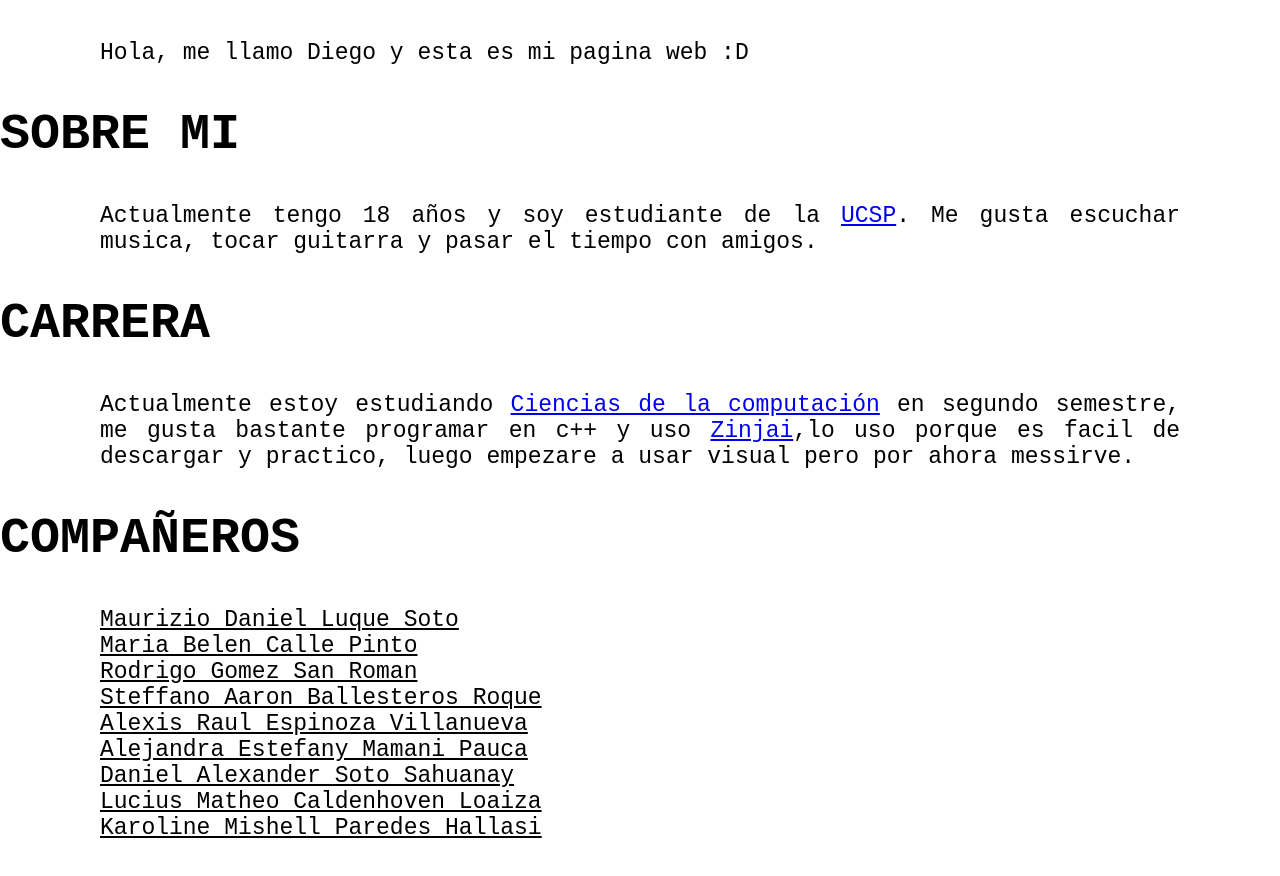
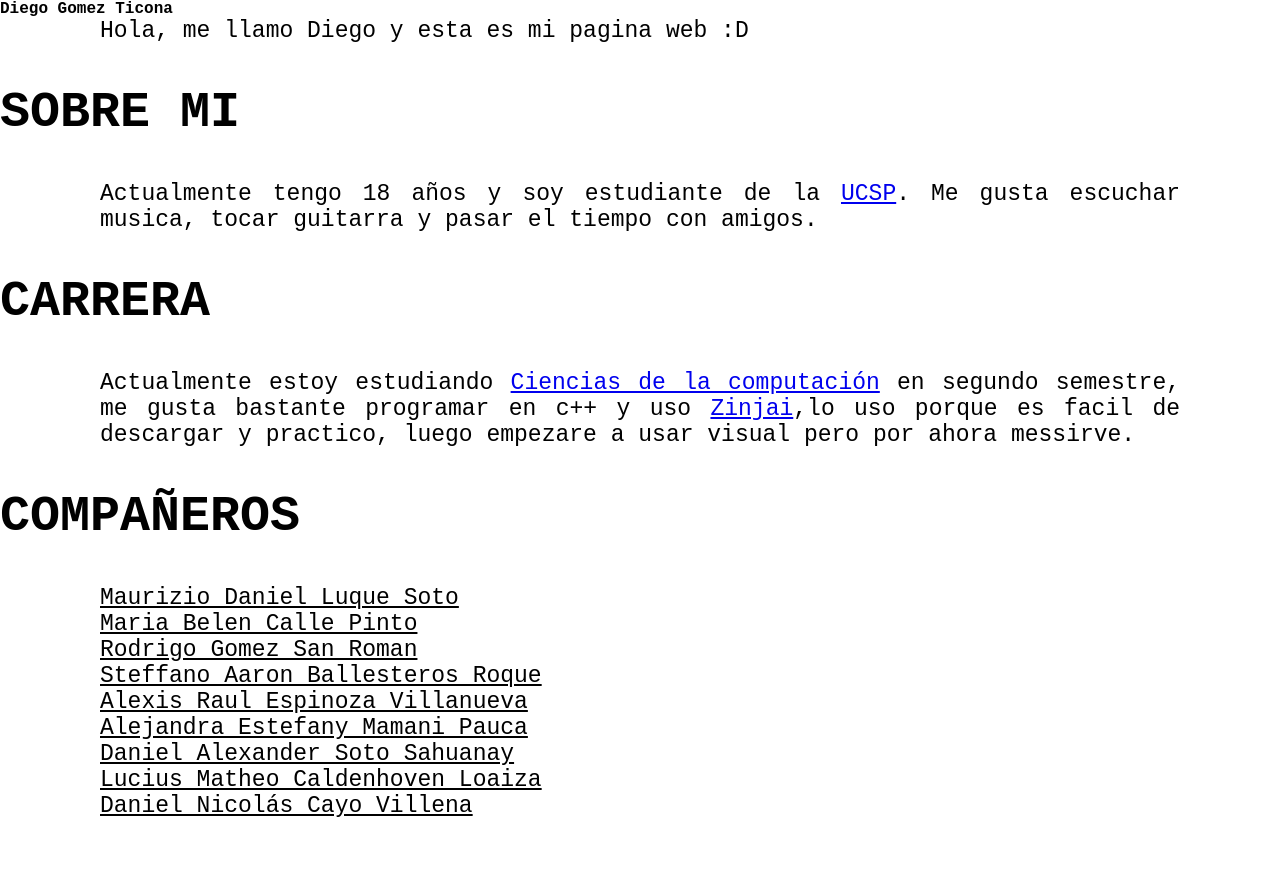
Before and after one commit to Diegowasa/Diegowasa.github.io, a plain HTML site: page index.html in a window 1280 px wide. Drawn offline with Linux system fonts and the light colour scheme.

Commit message:
Update index.html

```diff
--- a/index.html
+++ b/index.html
@@ -5,7 +5,7 @@
     <meta http-equiv="X-UA-Compatible" content="IE=edge">
     <meta name="viewport" content="width=device-width, initial-scale=1.0">
     <link rel="stylesheet" href="style.css">
-    <title>Diego Sebastian Gomez Ticona</title>
+    <title>Diego Gomez Ticona</title>
     <style>
         .amigues{
             display: block;
@@ -15,7 +15,7 @@
 </head>
 <body>
     <header class="content section">
-        <h2 class="title"></h2>
+        <h2 class="nonvre">Diego Gomez Ticona</h2>
         <p>
             Hola, me llamo Diego y esta es mi pagina web :D
         </p>
@@ -46,7 +46,7 @@
             <a class="amigues" href="https://aleemp.github.io/AlejandraEMP/" target="_blank">Alejandra Estefany Mamani Pauca</a>
             <a class="amigues" href="https://danielsoto.site" target="_blank">Daniel Alexander Soto Sahuanay</a>
             <a class="amigues" href="https://lucius-caldenhoven-loayza.web.app" target="_blank">Lucius Matheo Caldenhoven Loaiza</a>
-            <a class="amigues" href="https://karolinemishellparedeshallasi.000webhostapp.com" target="_blank">Karoline Mishell Paredes Hallasi</a>
+            <a class="amigues" href="https://danielcayo-b5543.web.app" target="_blank">Daniel Nicolás Cayo Villena</a>
         </p>
     </section>
 
```
